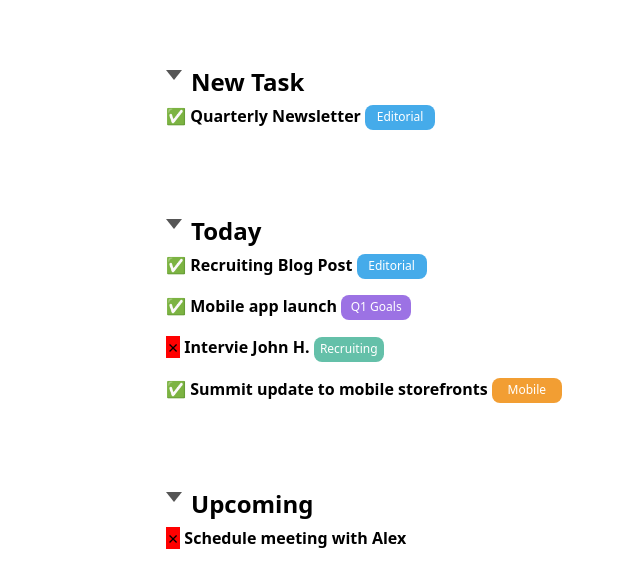
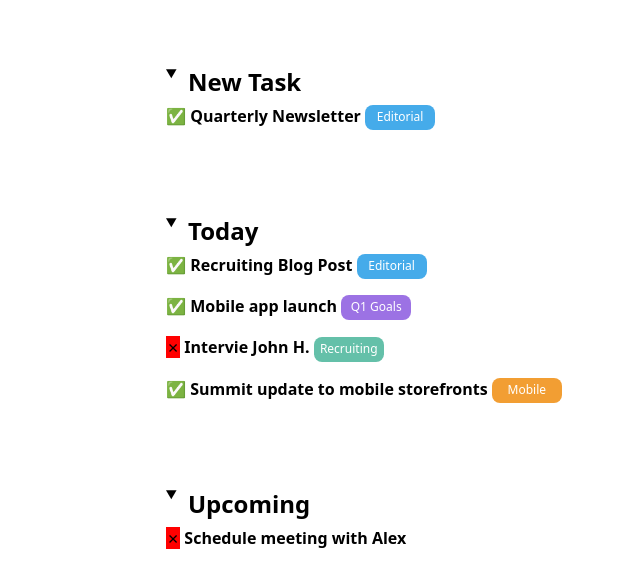
Before and after one commit to Fabiofragnito/html-css-toboolist, a plain HTML site: page index.html in a window 1280 px wide. Shown: the part 154-716 px from the top of the page, 0-640 px from the left. Drawn offline with Linux system fonts and the light colour scheme.

Commit message:
refactor code, with details open instead of triangle

```diff
--- a/assets/css/style.css
+++ b/assets/css/style.css
@@ -48,18 +48,6 @@ hr{
     height: 30px;
 }
 
-.triangle-down {
-	width: 0;
-	height: 0;
-	border-left: 8px solid transparent;
-	border-right: 8px solid transparent;
-	border-top: 10px solid #555;
-    display: inline-block;
-    vertical-align: middle;
-
-
-
-}
 
 .title{
     height: 20px;
--- a/index.html
+++ b/index.html
@@ -28,8 +28,11 @@
        </div>
           <!-- first section main -->
         <div class="container">
-            <div class="triangle-down"></div>
-            <h2 class="title">New Task</h2>
+
+            <details open>
+                <summary><h2 class="title">New Task</h2> </summary>
+            </details>
+
 
            <div class="options">
                 <span>&#9989;</span>
@@ -40,8 +43,10 @@
            <!-- 2nd section main -->
 
         <div class="container">
-            <div class="triangle-down"></div>
-            <h2 class="title">Today</h2>
+            <details open>
+                <summary><h2 class="title">Today</h2> </summary>
+            </details>
+
 
            <div class="options">
                 <span>&#9989;</span>
@@ -71,8 +76,11 @@
 
               <!-- 3rd section -->
         <div class="container">
-            <div class="triangle-down"></div>
-            <h2 class="title">Upcoming</h2>
+            <details open>
+                <summary><h2 class="title">Upcoming</h2> </summary>
+            </details>
+
+
 
 
             <div class="options">
```
